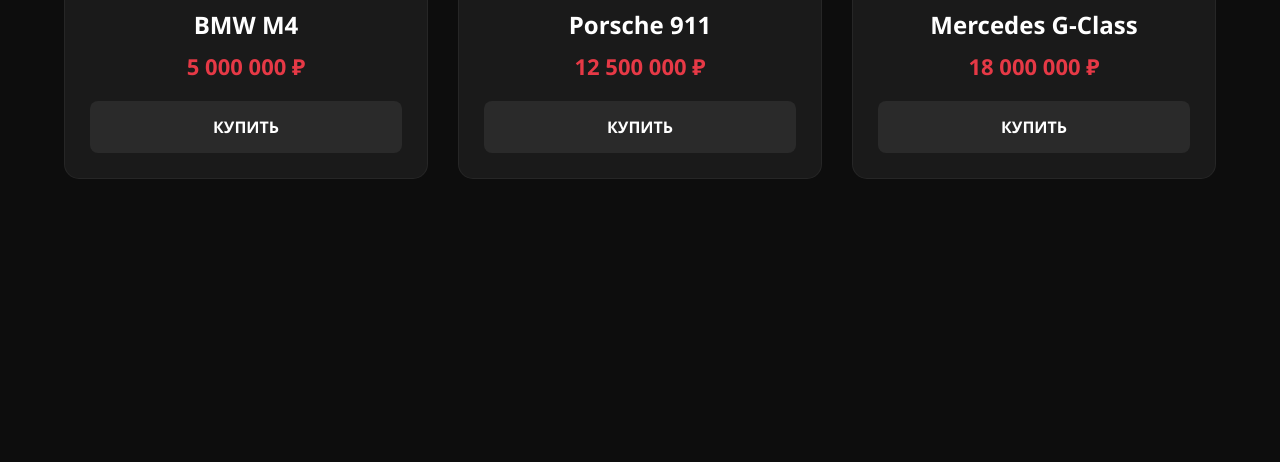
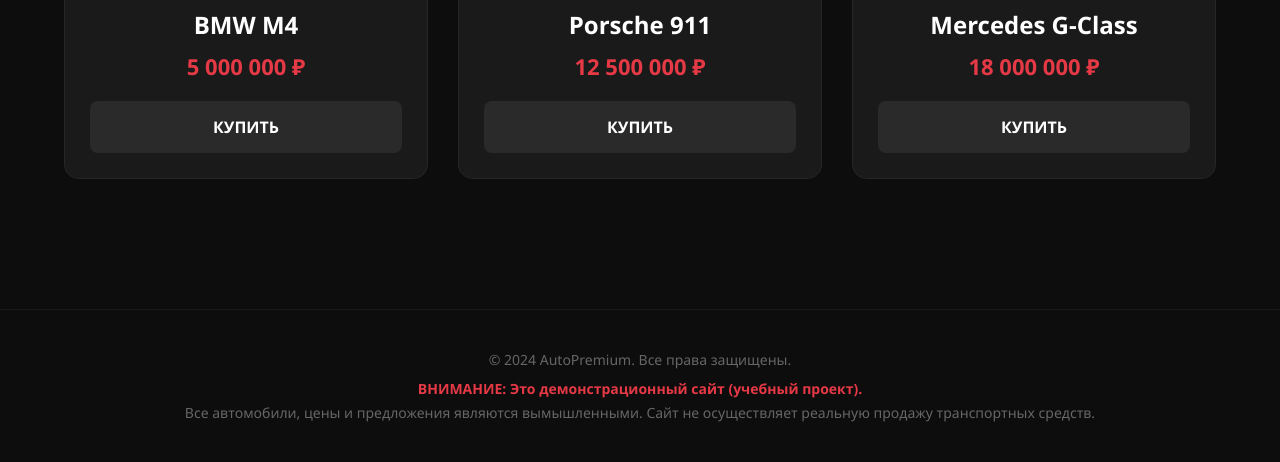
Before and after one commit to tomatpomidorniy/ABCprivet, a plain HTML site: page index.html in a window 1280 px wide. Shown: the part 1166-1628 px from the top of the page. Before the commit the page ends 1425 px from the top, so only its background shows below. Drawn offline with Linux system fonts and the light colour scheme.

Commit message:
Update index.html

```diff
--- a/index.html
+++ b/index.html
@@ -384,5 +384,11 @@
             }, 1000);
         });
     </script>
+        <!-- ПОДВАЛ САЙТА (ДИСКЛЕЙМЕР) -->
+    <footer style="text-align: center; padding: 40px 20px; border-top: 1px solid rgba(255,255,255,0.05); margin-top: 50px; color: #666; font-size: 14px;">
+        <p style="margin-bottom: 10px;">&copy; 2024 AutoPremium. Все права защищены.</p>
+        <p style="color: #e63946; font-weight: bold; margin-bottom: 5px;">ВНИМАНИЕ: Это демонстрационный сайт (учебный проект).</p>
+        <p>Все автомобили, цены и предложения являются вымышленными. Сайт не осуществляет реальную продажу транспортных средств.</p>
+    </footer>
 </body>
 </html>
```
